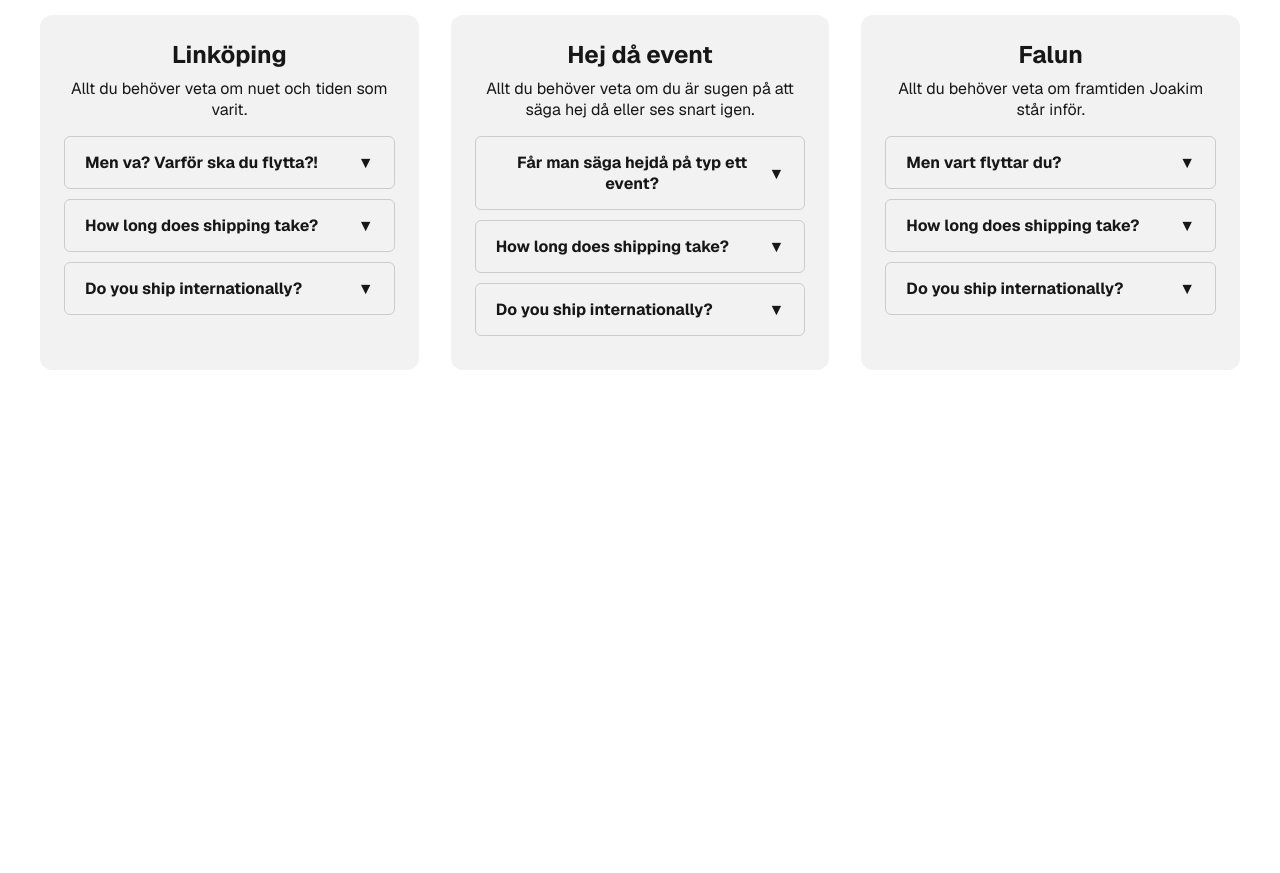
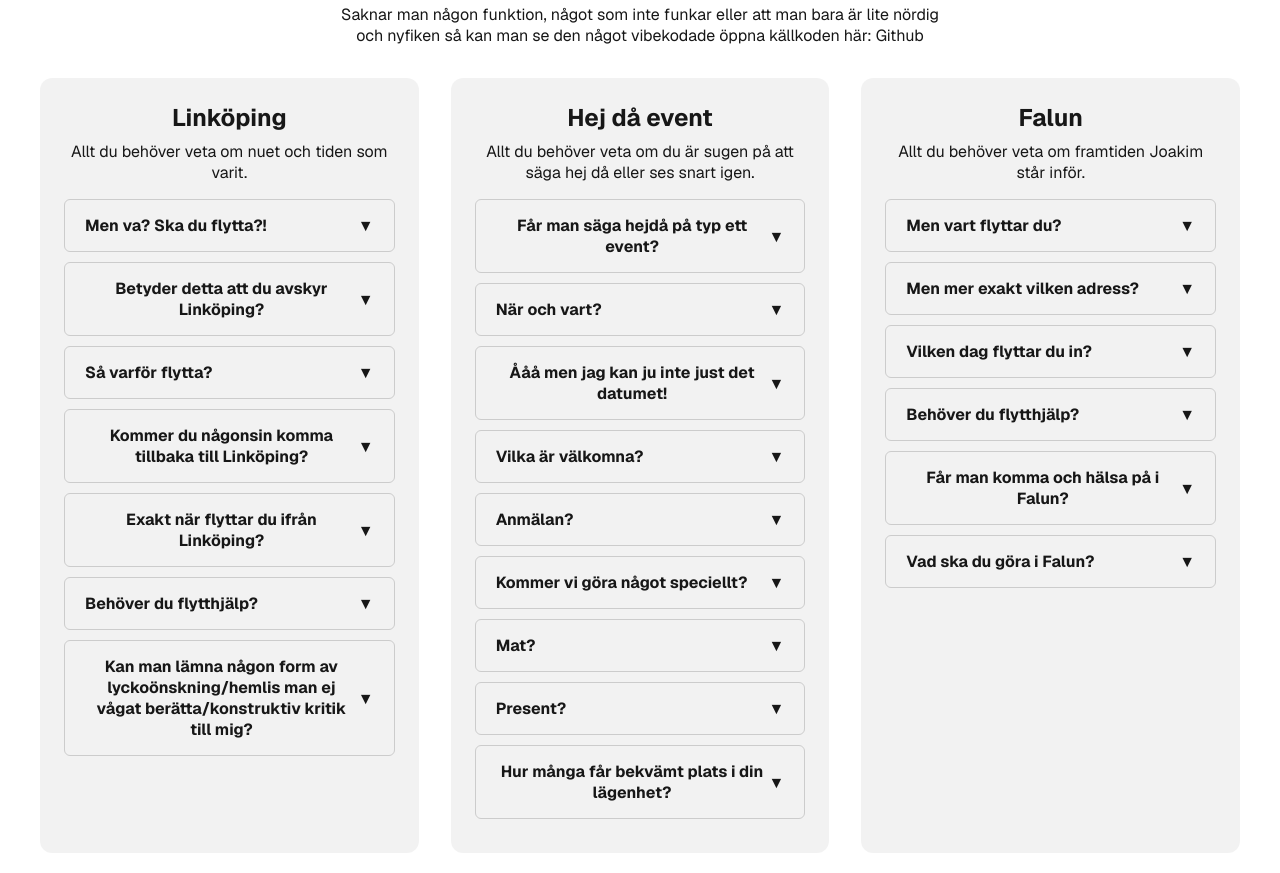
Before and after one commit to Jojoje/lamnaLinkoping, a Next.js app: page / in a window 1280 px wide. Shown: the part 1400-2273 px from the top of the page. Before the commit the page ends 1790 px from the top, so only its background shows below. Built offline with nearby package versions, Linux system fonts and the light colour scheme.

Commit message:
questions

```diff
--- a/app/faqInfo.tsx
+++ b/app/faqInfo.tsx
@@ -2,45 +2,97 @@ import { FAQItem } from "./faq";
 
 export const linkopingFaqData: FAQItem[] = [
   {
-    question: 'Men va? Varför ska du flytta?!',
-    answer: 'Our return policy lasts 30 days. If 30 days have gone by since your purchase, unfortunately we can’t offer you a refund or exchange.',
+    question: 'Men va? Ska du flytta?!',
+    answer: 'Korrekt! Jag ska flytta ifrån Linköping.',
   },
   {
-    question: 'How long does shipping take?',
-    answer: 'Shipping usually takes 5–7 business days depending on your location.',
+    question: 'Betyder detta att du avskyr Linköping?',
+    answer: 'Verkligen inte! Jag trivs bra i Linköping och i den bästa av världar skulle jag vilja kunna bo i båda städer. Men det är svårt att göra bra känner jag.',
   },
   {
-    question: 'Do you ship internationally?',
-    answer: 'Yes, we ship to most countries worldwide. Shipping fees and delivery times vary by destination.',
+    question: 'Så varför flytta?',
+    answer: 'Jag har spenderat dom senaste 10 åren i Linköping och jag har kommit till slutsatsen att jag vill spendera lite tid i Falun Nu. Finns flera saker som lockar, familj, vänner, engagemang jag hade i Dalarna. Men tanken är att testa och se vart det leder!',
+  },
+  {
+    question: 'Kommer du någonsin komma tillbaka till Linköping?',
+    answer: 'Det är inget jag har någon plan för just nu, men jag skulle aldrig säga aldrig. Jag menar, jag hade ju aldrig planerat att bo i Linköping i 10 år.',
+  },
+  {
+    question: 'Exakt när flyttar du ifrån Linköping?',
+    answer: 'Den 16:e juni går flyttlasset.',
+  },
+  {
+    question: 'Behöver du flytthjälp?',
+    answer: 'Snällt av dig! Tack men nej tack dock. Jag har redan ordnat med flytthjälp.',
+  },
+  {
+    question: 'Kan man lämna någon form av lyckoönskning/hemlis man ej vågat berätta/konstruktiv kritik till mig?',
+    answer: 'Det kommer inom kort komma ett sådant anonymt formulär! (Eller ja det är tanken, lyncha mig inte om det inte kommer tack! :D)',
   },
 ];
 
 export const partyFaqData: FAQItem[] = [
   {
     question: 'Får man säga hejdå på typ ett event?',
-    answer: 'Our return policy lasts 30 days. If 30 days have gone by since your purchase, unfortunately we can’t offer you a refund or exchange.',
+    answer: 'JA! Det blir ett event/jippo/samkväm av något slag.',
   },
   {
-    question: 'How long does shipping take?',
-    answer: 'Shipping usually takes 5–7 business days depending on your location.',
+    question: 'När och vart?',
+    answer: 'Den 7 juni hemma hos mig på Tegskiftesgatan 11 med start från 15:00 tills att folk tröttar. Men kom och gå när det passar. :)',
   },
   {
-    question: 'Do you ship internationally?',
-    answer: 'Yes, we ship to most countries worldwide. Shipping fees and delivery times vary by destination.',
+    question: 'Ååå men jag kan ju inte just det datumet!',
+    answer: 'Det håller jag med om är tråkigt :(, men grabba tag i mig så snart du kan så får vi planera in något annat tillsammans! :) (Tyvärr är det dock mycket som händer innan jag flyttar så kan inte garantera att det går att hitta tid, men ska försöka mitt bästa!)',
+  },
+  {
+    question: 'Vilka är välkomna?',
+    answer: 'Kort och gott alla! Jag vill egentligen se alla jag har på något sätt sprungit på i Linköping, varje sig om vi träffades förra veckan eller om vi pratade någon gå på universitet men sen aldrig igen. +1:or eller annat sladask också varmt välkommna! Och ja även om jag inte sprungit på dig i Linköping är du också välkommen om du skulle råka vara sugen ändå. ^^',
+  },
+  {
+    question: 'Anmälan?',
+    answer: 'JA! Skicka ett mejl till mig jojoje.nilsson@gmail.com, alternativ sms/ring 072-2346053 eller skriv i varfri chattapp. Men skriva eventuella allergi eller annat som är bra att tänka på. (Tanken är att det ska komma upp ett anmälningsformulär på sidan när jag orkar utveckla det, men jag lovar inget!)',
+  },
+  {
+    question: 'Kommer vi göra något speciellt?',
+    answer: 'Kanske... Jag lovar inget, självklart drömmer jag drömmar om roliga lekar osv men vi får se vad jag orkar och hinner koka ihop, har du något förslag, hör gärna av dig! :D',
+  },
+  {
+    question: 'Mat?',
+    answer: 'Gott! Det kommer finnas ett fint förråd av snack, godis, läsk och andra onyttigheter. Jag kanske kommer bjuda på något lättare mat, tänk typ snittar eller liknande. Annars tänker jag om folk droppar in och ut att det kanske beställs mat och sånt under kvällen för dom som vill ha. Men någon exakt plan finns ej!',
+  },
+  {
+    question: 'Present?',
+    answer: 'Neeee. Jag försöker ju bli av med grejer innan flytten, inte skaffa mer, så tänk inte på det :)',
+  },
+  {
+    question: 'Hur många får bekvämt plats i din lägenhet?',
+    answer: 'Hehe... Min förhoppnings är ju att det är fint väder så trädgården kan användas. Men ja blir det många anmälda och vädret ser dåligt ut kanske det blir annan lokal, men i sådant fall kommer jag gå ut med det.',
   },
 ];
 
 export const falunFaqData: FAQItem[] = [
   {
     question: 'Men vart flyttar du?',
-    answer: 'Our return policy lasts 30 days. If 30 days have gone by since your purchase, unfortunately we can’t offer you a refund or exchange.',
+    answer: 'Jag kommer att flytta till Falun i Dalarna, ännu mer specifikt Lilltorpet. (Otroligt mysigt ställe, det borde du verkligen besök under sommaren!)',
   },
   {
-    question: 'How long does shipping take?',
-    answer: 'Shipping usually takes 5–7 business days depending on your location.',
+    question: 'Men mer exakt vilken adress?',
+    answer: 'Lilltorpsvägen 55, 791 94 Falun (För min vän som skickar mig julkort <3)',
   },
   {
-    question: 'Do you ship internationally?',
-    answer: 'Yes, we ship to most countries worldwide. Shipping fees and delivery times vary by destination.',
+    question: 'Vilken dag flyttar du in?',
+    answer: '17 juni kommer mina saker till Falun och från och med då tänker jag bo i Falun.',
+  },
+  {
+    question: 'Behöver du flytthjälp?',
+    answer: 'Snällt av dig! Tack men nej tack dock. Jag har redan ordnat med flytthjälp.',
+  },
+  {
+    question: 'Får man komma och hälsa på i Falun?',
+    answer: 'Självklart!! Lilltorpet är som finast och har som mest aktivit på sommaren, så rekommenderar då, men ni är så klart välkomna när som på året. :)',
+  },
+  {
+    question: 'Vad ska du göra i Falun?',
+    answer: 'Jag har tagit anställning på Sogeti i Borlänge. Så kommer jobba som en mjukvaruutvecklande konsult. (Vilket är exakt det jag gör idag men för annan firma) Men jag vet inte än vilket uppdrag jag får som konsult så exakta detaljer återstår att se.',
   },
 ];
--- a/app/page.tsx
+++ b/app/page.tsx
@@ -23,8 +23,11 @@ export default function Home() {
           <div className={styles.textContent}>
             <h1>Joakim Nilsson lämnar Linköping för att flytta hem till Falun</h1>
             <p>
-              Ja det stämmer, i juni bär det av. Denna sida finns då för den informera den vilsne. Eller för få mig själv att känna mig viktig och rolig...
-              Oavsett dock så finns den här! Har du några frågor som inte täcks av svaren nedan så kontaka Joakim på valfritt sätt så kommer den fråga leta sin in här!
+              Ja det stämmer, i juni bär det av. Denna sida finns då för den informera den vilsne. Eller för få mig själv att känna mig viktig och rolig... <br /> <br />
+
+              Oavsett så finns sidan här! Har du några frågor som inte täcks av svaren nedan så kontaka Joakim på valfritt sätt så kommer den fråga leta sin in här!
+              Det kommer allt eftersom publiceras mer information här, så håll utkik! <br /> <br />
+
               Saknar man någon funktion, något som inte funkar eller att man bara är lite nördig och nyfiken så kan man se den något vibekodade öppna källkoden här: <a href="https://github.com/Jojoje/lamnaLinkoping">Github</a>
             </p>
           </div>
```
